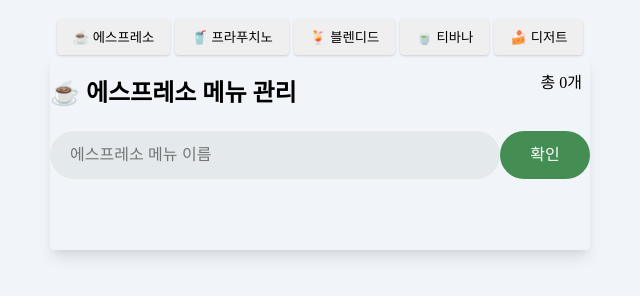
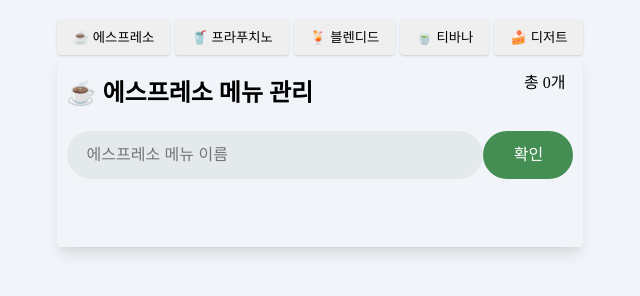
Before and after one commit to traeumen97/js-practice, a plain HTML site: page moonbucks/index.html in a window 1280 px wide. Shown: the part 92-388 px from the top of the page, without its empty margins (320-960 px from the left). Drawn offline with Linux system fonts and the light colour scheme; files whose address does not match are found by name.

Commit message:
main width wrapper 수정

```diff
--- a/moonbucks/css/style.css
+++ b/moonbucks/css/style.css
@@ -21,7 +21,8 @@ a {
 }
 
 main .wrapper {
-  width: 540px;
+  width: 100%;
+  padding: 0 10px;
   box-shadow: 0 10px 15px -3px rgba(0, 0, 0, 0.1),
     0 4px 6px -2px rgba(0, 0, 0, 0.05);
   border-radius: 4px;
```
